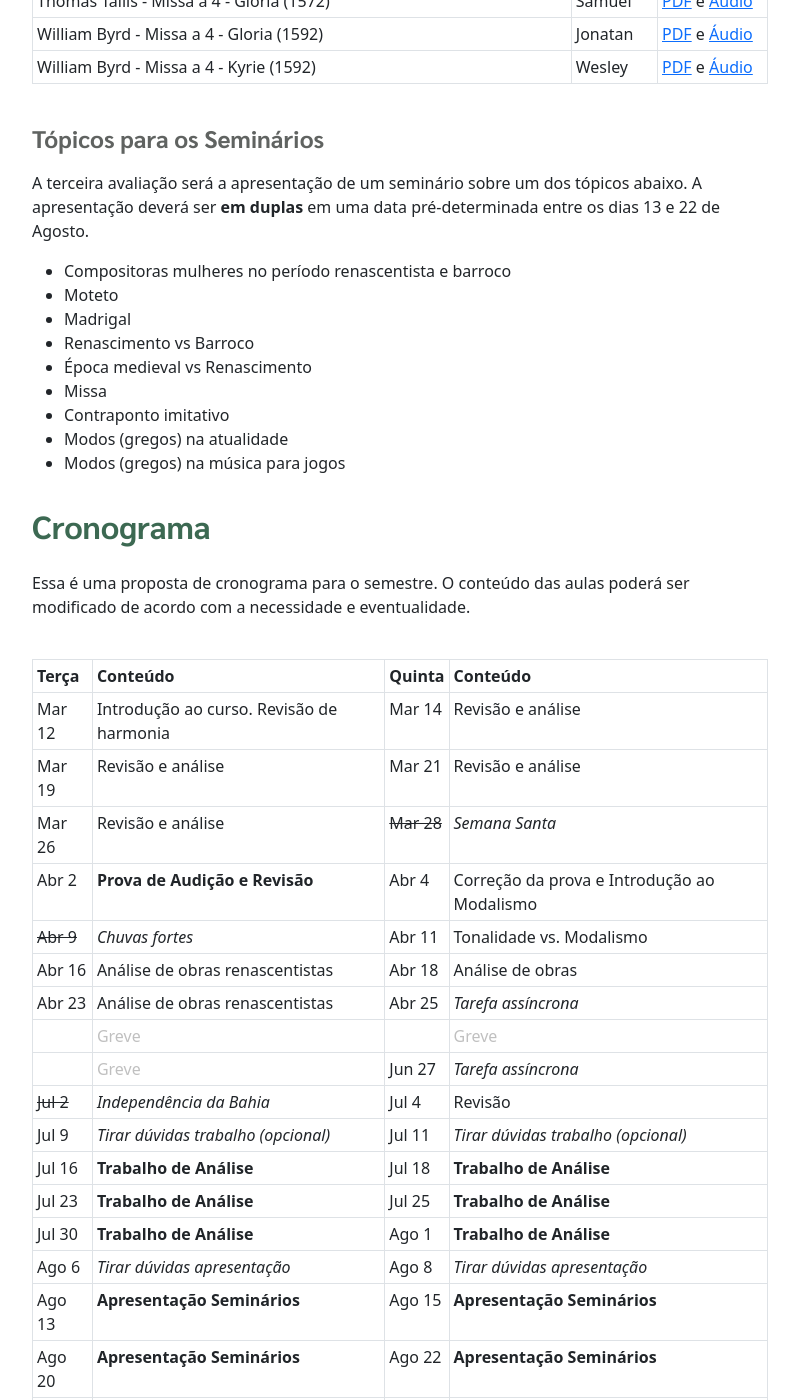
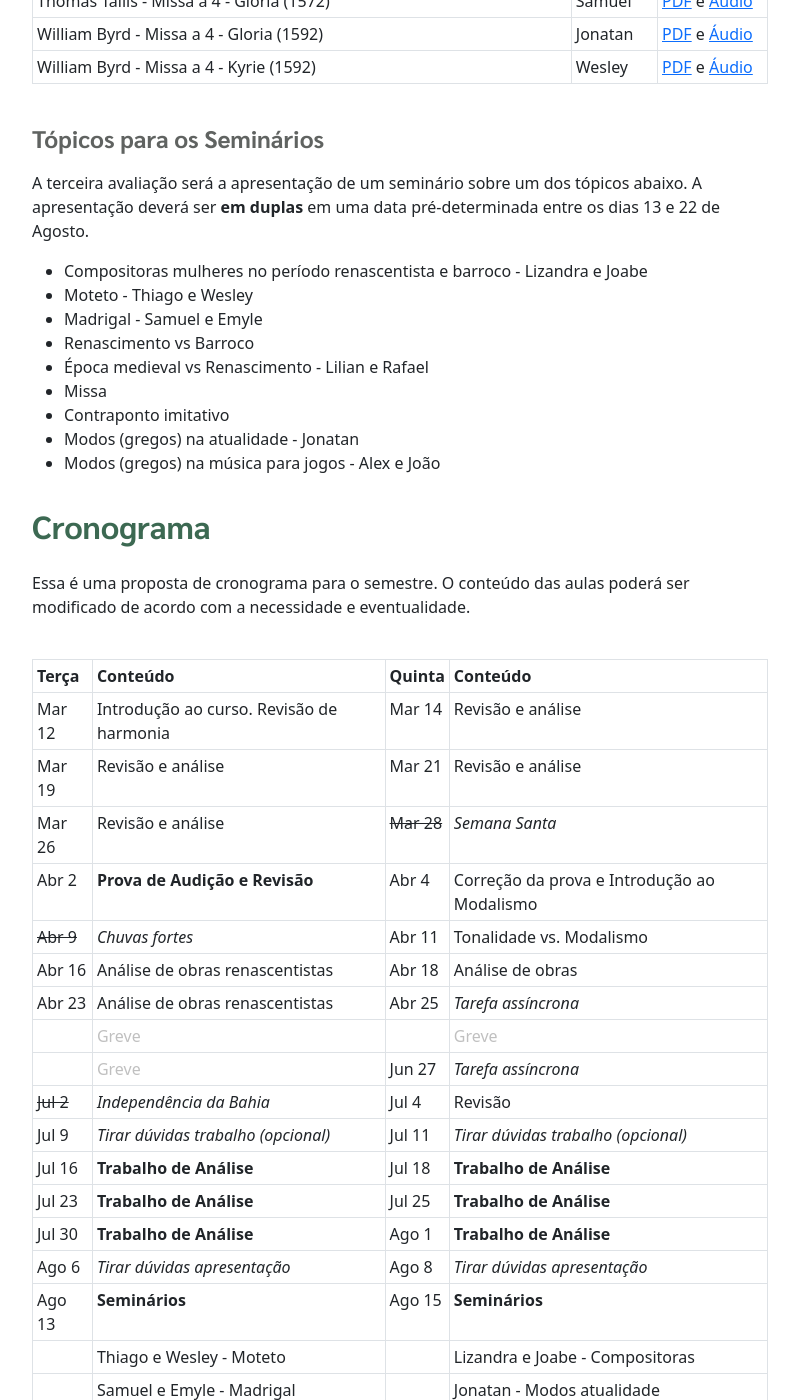
Before and after one commit to pedrokroger/pedrokroger.github.io, a Jekyll site: the page built from aulas/lem7.md, in a window 1280 px wide and 1400 px high, scrolled down 2042 px. Shown: the whole window, without its empty margins (50-849 px from the left). Built offline with Jekyll 4.4.1, drawn with Linux system fonts in a browser that asks for light colours; some of the changed text lies outside the part shown.

Commit message:
Cronograma LEM

```diff
--- a/aulas/lem7.md
+++ b/aulas/lem7.md
@@ -169,15 +169,15 @@ A terceira avaliação será a apresentação de um seminário sobre um dos tóp
 abaixo. A apresentação deverá ser **em duplas** em uma data pré-determinada
 entre os dias 13 e 22 de Agosto.
 
-- Compositoras mulheres no período renascentista e barroco
-- Moteto
-- Madrigal
+- Compositoras mulheres no período renascentista e barroco - Lizandra e Joabe
+- Moteto - Thiago e Wesley
+- Madrigal - Samuel e Emyle
 - Renascimento vs Barroco
-- Época medieval vs Renascimento
+- Época medieval vs Renascimento - Lilian e Rafael
 - Missa
 - Contraponto imitativo
-- Modos (gregos) na atualidade
-- Modos (gregos) na música para jogos
+- Modos (gregos) na atualidade - Jonatan
+- Modos (gregos) na música para jogos - Alex e João
 
 
 ## Cronograma
@@ -185,24 +185,28 @@ entre os dias 13 e 22 de Agosto.
 Essa é uma proposta de cronograma para o semestre. O conteúdo das aulas poderá
 ser modificado de acordo com a necessidade e eventualidade.
 
-| Terça     | Conteúdo                                 | Quinta     | Conteúdo                                    |
-|:----------|:-----------------------------------------|:-----------|:--------------------------------------------|
-| Mar 12    | Introdução ao curso. Revisão de harmonia | Mar 14     | Revisão e análise                           |
-| Mar 19    | Revisão e análise                        | Mar 21     | Revisão e análise                           |
-| Mar 26    | Revisão e análise                        | ~~Mar 28~~ | _Semana Santa_                              |
-| Abr 2     | **Prova de Audição e Revisão**           | Abr 4      | Correção da prova e Introdução ao Modalismo |
-| ~~Abr 9~~ | _Chuvas fortes_                          | Abr 11     | Tonalidade vs. Modalismo                    |
-| Abr 16    | Análise de obras renascentistas          | Abr 18     | Análise de obras                            |
-| Abr 23    | Análise de obras renascentistas          | Abr 25     | _Tarefa assíncrona_                         |
-|           | Greve                                    |            | Greve                                       |
-|           | Greve                                    | Jun 27     | _Tarefa assíncrona_                         |
-| ~~Jul 2~~ | _Independência da Bahia_                 | Jul 4      | Revisão                                     |
-| Jul 9     | _Tirar dúvidas trabalho (opcional)_      | Jul 11     | _Tirar dúvidas trabalho (opcional)_         |
-| Jul 16    | **Trabalho de Análise**                  | Jul 18     | **Trabalho de Análise**                     |
-| Jul 23    | **Trabalho de Análise**                  | Jul 25     | **Trabalho de Análise**                     |
-| Jul 30    | **Trabalho de Análise**                  | Ago 1      | **Trabalho de Análise**                     |
-| Ago 6     | _Tirar dúvidas apresentação_             | Ago 8      | _Tirar dúvidas apresentação_                |
-| Ago 13    | **Apresentação Seminários**              | Ago 15     | **Apresentação Seminários**                 |
-| Ago 20    | **Apresentação Seminários**              | Ago 22     | **Apresentação Seminários**                 |
-| Ago 27    | _Reservado para 2a chamada_              | Ago 29     | _Reservado para 2a chamada_                 |
-| Set 3     | _Reservado para correções (sem aula)_    | Set 5      | _Entrega de resultados (online)_            |
+| Terça     | Conteúdo                                   | Quinta     | Conteúdo                                    |
+|:----------|:-------------------------------------------|:-----------|:--------------------------------------------|
+| Mar 12    | Introdução ao curso. Revisão de harmonia   | Mar 14     | Revisão e análise                           |
+| Mar 19    | Revisão e análise                          | Mar 21     | Revisão e análise                           |
+| Mar 26    | Revisão e análise                          | ~~Mar 28~~ | _Semana Santa_                              |
+| Abr 2     | **Prova de Audição e Revisão**             | Abr 4      | Correção da prova e Introdução ao Modalismo |
+| ~~Abr 9~~ | _Chuvas fortes_                            | Abr 11     | Tonalidade vs. Modalismo                    |
+| Abr 16    | Análise de obras renascentistas            | Abr 18     | Análise de obras                            |
+| Abr 23    | Análise de obras renascentistas            | Abr 25     | _Tarefa assíncrona_                         |
+|           | Greve                                      |            | Greve                                       |
+|           | Greve                                      | Jun 27     | _Tarefa assíncrona_                         |
+| ~~Jul 2~~ | _Independência da Bahia_                   | Jul 4      | Revisão                                     |
+| Jul 9     | _Tirar dúvidas trabalho (opcional)_        | Jul 11     | _Tirar dúvidas trabalho (opcional)_         |
+| Jul 16    | **Trabalho de Análise**                    | Jul 18     | **Trabalho de Análise**                     |
+| Jul 23    | **Trabalho de Análise**                    | Jul 25     | **Trabalho de Análise**                     |
+| Jul 30    | **Trabalho de Análise**                    | Ago 1      | **Trabalho de Análise**                     |
+| Ago 6     | _Tirar dúvidas apresentação_               | Ago 8      | _Tirar dúvidas apresentação_                |
+| Ago 13    | **Seminários**                             | Ago 15     | **Seminários**                              |
+|           | Thiago e Wesley - Moteto                   |            | Lizandra e Joabe - Compositoras             |
+|           | Samuel e Emyle - Madrigal                  |            | Jonatan - Modos atualidade                  |
+| Ago 20    | **Seminários**                             | Ago 22     | **Seminários**                              |
+|           | Alex e João - Modos jogos                  |            |                                             |
+|           | Lilian e Rafael - Medieval vs Renascimento |            |                                             |
+| Ago 27    | _Reservado para 2a chamada_                | Ago 29     | _Reservado para 2a chamada_                 |
+| Set 3     | _Reservado para correções (sem aula)_      | Set 5      | _Entrega de resultados (online)_            |
```
